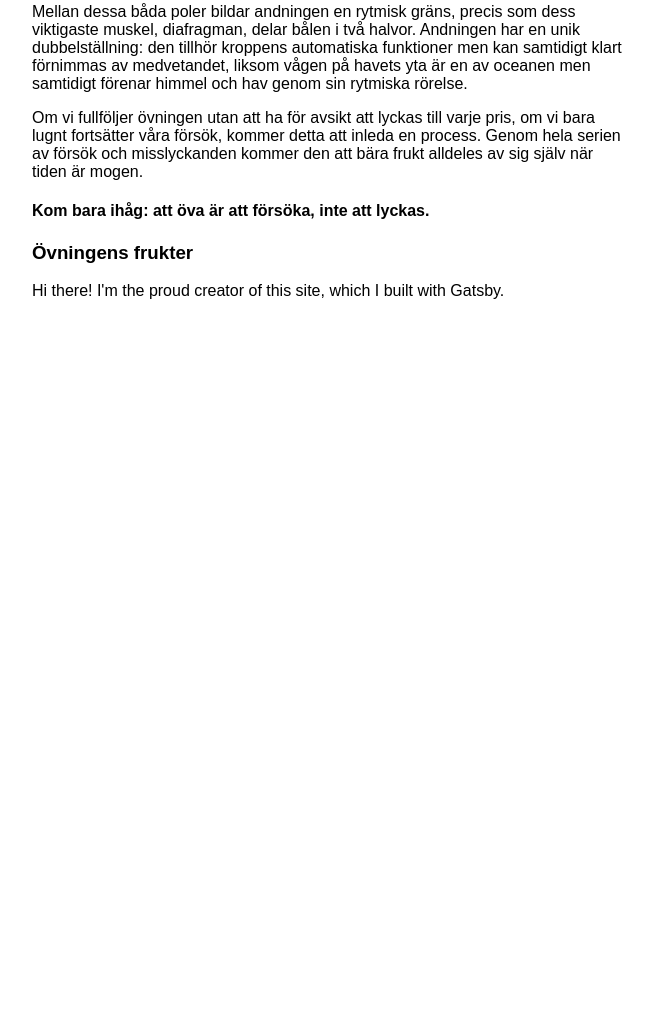
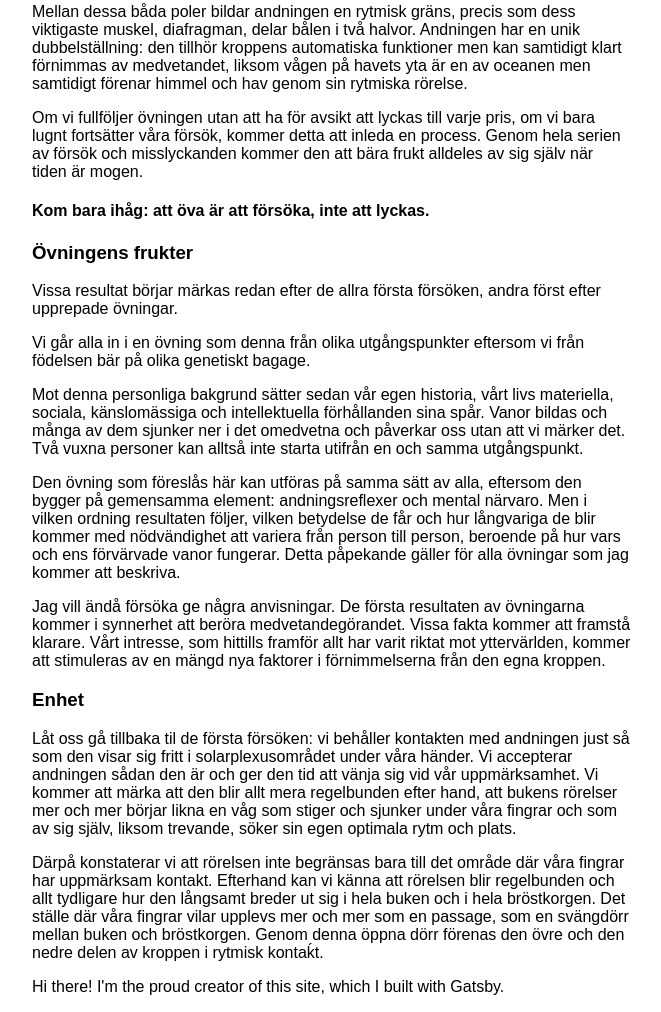
Before and after one commit to berthold43/gatsby-again, a Gatsby site: page /andas in a window 1280 px wide. Shown: the part 4600-5612 px from the top of the page, without its empty margins (308-969 px from the left). Before the commit the page ends 4916 px from the top, so only its background shows below. Built offline with nearby package versions, Linux system fonts and the light colour scheme; Gatsby itself is replaced by a stand-in of ours.

Commit message:
påfyllning

```diff
--- a/src/pages/andas.js
+++ b/src/pages/andas.js
@@ -58,6 +58,14 @@ const AboutPage = () => {
 <p>Om vi fullföljer övningen utan att ha för avsikt att lyckas till varje pris, om vi bara lugnt fortsätter våra försök, kommer detta att inleda en process. Genom hela serien av försök och misslyckanden kommer den att bära frukt alldeles av sig själv när tiden är mogen.</p>
 <h4>Kom bara ihåg: att öva är att försöka, inte att lyckas.</h4>
 <h3>Övningens frukter</h3>
+<p>Vissa resultat börjar märkas redan efter de allra första försöken, andra först efter upprepade övningar.</p>
+<p>Vi går alla in i en övning som denna från olika utgångspunkter eftersom vi från födelsen bär på olika genetiskt bagage.</p>
+<p>Mot denna personliga bakgrund sätter sedan vår egen historia, vårt livs materiella, sociala, känslomässiga och intellektuella förhållanden sina spår. Vanor bildas och många av dem sjunker ner i det omedvetna och påverkar oss utan att vi märker det. Två vuxna personer kan alltså inte starta utifrån en och samma utgångspunkt.</p>
+<p>Den övning som föreslås här kan utföras på samma sätt av alla, eftersom den bygger på gemensamma element: andningsreflexer och mental närvaro. Men i vilken ordning resultaten följer, vilken betydelse de får och hur långvariga de blir kommer med nödvändighet att variera från person till person, beroende på hur vars och ens förvärvade vanor fungerar. Detta påpekande gäller för alla övningar som jag kommer att beskriva.</p>
+<p>Jag vill ändå försöka ge några anvisningar. De första resultaten av övningarna kommer i synnerhet att beröra medvetandegörandet. Vissa fakta kommer att framstå klarare. Vårt intresse, som hittills framför allt har varit riktat mot yttervärlden, kommer att stimuleras av en mängd nya faktorer i förnimmelserna från den egna kroppen.</p>
+<h3>Enhet</h3>
+<p>Låt oss gå tillbaka til de första försöken: vi behåller kontakten med andningen just så som den visar sig fritt i solarplexusområdet under våra händer. Vi accepterar andningen sådan den är och ger den tid att vänja sig vid vår uppmärksamhet. Vi kommer att märka att den blir allt mera regelbunden efter hand, att bukens rörelser mer och mer börjar likna en våg som stiger och sjunker under våra fingrar och som av sig själv, liksom trevande, söker sin egen optimala rytm och plats.</p>
+<p>Därpå konstaterar vi att rörelsen inte begränsas bara till det område där våra fingrar har uppmärksam kontakt. Efterhand kan vi känna att rörelsen blir regelbunden och allt tydligare hur den långsamt breder ut sig i hela buken och i hela bröstkorgen. Det ställe där våra fingrar vilar upplevs mer och mer som en passage, som en svängdörr mellan buken och bröstkorgen. Genom denna öppna dörr förenas den övre och den nedre delen av kroppen i rytmisk kontaḱt.</p>
 
 
 
```
